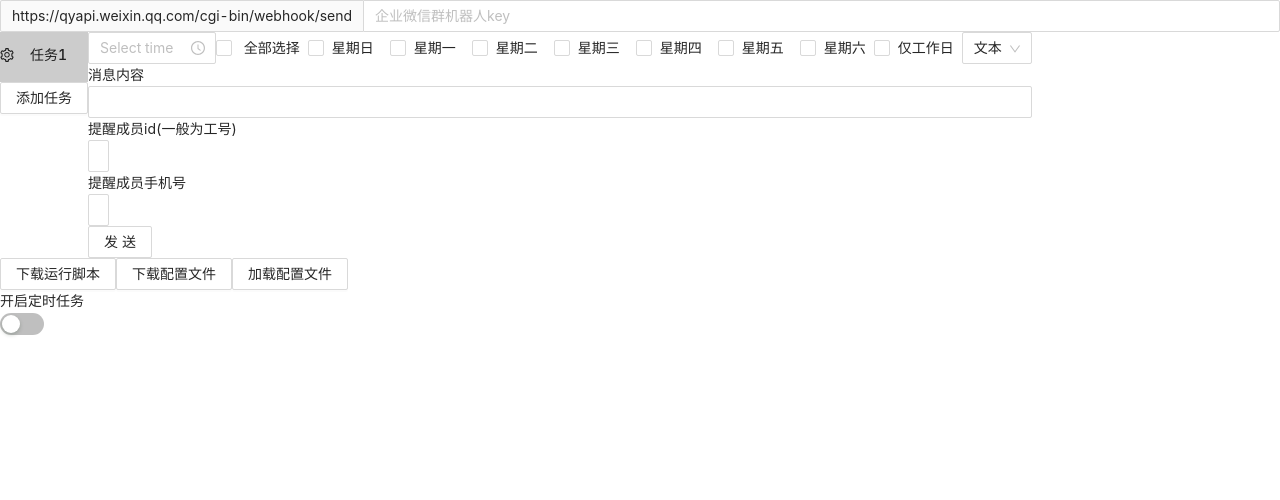
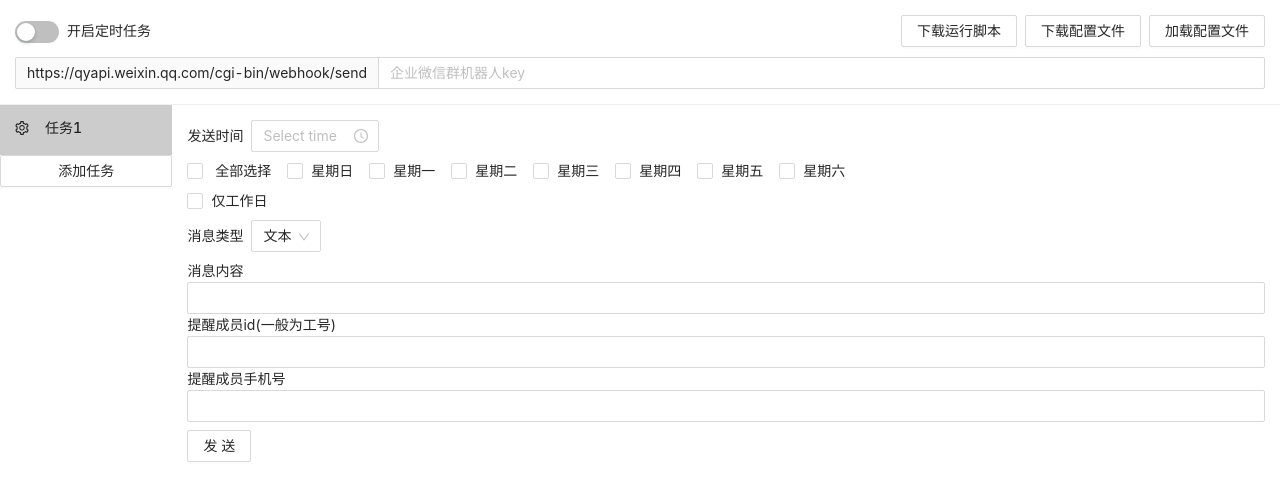
Before and after one commit to DandiacalMonkey/night-time-urination-wx-bot, a Vue app: page / in a window 1280 px wide. Shown: the top 500 px of the page. Built offline with nearby package versions, Linux system fonts and the light colour scheme.

Commit message:
feat: 优化控件布局

```diff
--- a/src/App.vue
+++ b/src/App.vue
@@ -1,7 +1,5 @@
 <template>
-    <div>
-        <router-view></router-view>
-    </div>
+    <router-view></router-view>
 </template>
 
 <script lang="ts">
--- a/src/views/Home.vue
+++ b/src/views/Home.vue
@@ -1,23 +1,30 @@
 <template>
-    <div id="mainContainer">
-        <div id="header">
-            <a-input ref=botWebhookKeyInput v-bind:addon-before="botInterfaceUrl"
-                placeholder="企业微信群机器人key" v-model:value="botMessage.key" />
+    <div id="container">
+        <div id="title">
+            <a-space id="titleSpaceLeft">
+                <a-switch v-on:change="onScheduleChange" v-model:checked="isScheduleStart" />
+                <span>开启定时任务</span>
+            </a-space>
+            <a-space id="titleSpaceRight" align="end">
+                <a-button v-on:click="onDownloadScript">下载运行脚本</a-button>
+                <a-button v-on:click="onDownloadConfig">下载配置文件</a-button>
+                <a-button v-on:click="onLoadConfig">加载配置文件</a-button>
+            </a-space>
+            <div id="botWebhookKeyInputContainer">
+                <a-input id="botWebhookKeyInput" ref=botWebhookKeyInput v-bind:addon-before="botInterfaceUrl"
+                    placeholder="企业微信群机器人key" v-model:value="botMessage.key" />
+            </div>
         </div>
-        <div id="center">
-            <TaskList v-bind:tasks="botMessage.tasks"
+        <a-divider id="titleDivider" />
+        <div id="mainContainer">
+            <TaskList id="taskList"
+                v-bind:tasks="botMessage.tasks"
                 v-on:selected="onSelected"
                 v-bind:selectedIndex="selectedIndex"
                 v-on:addTask="onAddTask"></TaskList>
-            <TaskSettings v-bind:task="botMessage.tasks[selectedIndex]"
+            <TaskSettings id="taskSettings"
+                v-bind:task="botMessage.tasks[selectedIndex]"
                 v-bind:botKey="botMessage.key"></TaskSettings>
-        </div>
-        <div id="footer">
-            <a-button v-on:click="onDownloadScript">下载运行脚本</a-button>
-            <a-button v-on:click="onDownloadConfig">下载配置文件</a-button>
-            <a-button v-on:click="onLoadConfig">加载配置文件</a-button>
-            <div>开启定时任务</div>
-            <a-switch v-on:change="onScheduleChange" v-model:checked="isScheduleStart" />
         </div>
     </div>
 </template>
@@ -124,9 +131,50 @@ export default defineComponent({
 </script>
 
 <style lang="css">
-#center {
+#container {
     width: 100%;
     height: 100%;
+    max-height: 100%;
     display: flex;
+    flex-direction: column;
+    position: relative;
 }
+#title {
+    width: 100%;
+    padding: 15px;
+    display: flex;
+    flex-wrap: wrap;
+}
+#titleSpaceRight {
+    flex: 1 1 auto;
+    display: flex;
+    justify-content: flex-end;
+}
+#botWebhookKeyInputContainer {
+
+    width: 100%;
+    padding-top: 10px;
+}
+
+#titleDivider {
+    margin: 0px;
+}
+
+#mainContainer {
+    flex-grow: 1;
+    display: flex;
+    align-items: stretch;
+    position: relative;
+    overflow: hidden;
+}
+#header {
+    margin: 15px;
+}
+#taskList {
+    width: 200px;
+    overflow-x: hidden;
+    overflow-y: scroll;
+    position: relative;
+}
+
 </style>
--- a/src/views/TaskList.vue
+++ b/src/views/TaskList.vue
@@ -1,5 +1,5 @@
 <template>
-  <div>
+  <div id="taskList">
     <a-list item-layout="horizontal" :data-source="tasks">
       <template #renderItem="{ item, index }">
         <a-list-item v-bind:class="{taskItem: index != selectedIndex, selectedTaskItem: index == selectedIndex}" v-on:click="$emit('selected', index)">
@@ -47,6 +47,11 @@ export default defineComponent({
 </script>
 
 <style lang="css">
+#taskList {
+  display: flex;
+  flex-direction: column;
+  flex-wrap: nowrap;
+}
 .taskItem:hover {
     background: rgba(0, 0, 0, 0.1);
 }
@@ -56,4 +61,7 @@ export default defineComponent({
 .taskItemName {
     user-select: none;
 }
+.ant-list-item-meta {
+    padding-left: 15px;
+}
 </style>
--- a/src/views/TaskSettings.vue
+++ b/src/views/TaskSettings.vue
@@ -1,7 +1,11 @@
 <template>
-    <div>
+    <a-space id="taskSetting" direction="vertical">
+        <a-space>
+            <span>发送时间</span>
             <a-time-picker v-model:value="task.time"
                 valueFormat="HH:mm" format="HH:mm"></a-time-picker>
+        </a-space>
+        <a-space>
             <a-checkbox v-model:checked="checkAllWeek"
                 v-bind:indeterminate="indeterminateWeek"
                 v-on:change="onCheckAllWeek">
@@ -9,18 +13,22 @@
             </a-checkbox>
             <a-checkbox-group v-model:value="task.week"
                 v-bind:options="weekOptions" />
+        </a-space>
         <a-checkbox v-model:checked="task.weekdays">仅工作日</a-checkbox>
+        <a-space>
+            <span>消息类型</span>
             <a-select v-bind:options="supportMessageTypes"
                 v-model:value="task.msgtype">
             </a-select>
+        </a-space>
         <div id="textSettings" v-if="task.msgtype == BotMessageType.TEXT">
             <div>消息内容</div>
             <a-input v-model:value="task.text.content"></a-input>
             <div>提醒成员id(一般为工号)</div>
-            <a-select mode="tags" v-model:value="task.text.mentioned_list">
+            <a-select class="mentionedList" mode="tags" v-model:value="task.text.mentioned_list">
             </a-select>
             <div>提醒成员手机号</div>
-            <a-select mode="tags" v-model:value="task.text.mentioned_mobile_list">
+            <a-select class="mentionedMobileList" mode="tags" v-model:value="task.text.mentioned_mobile_list">
             </a-select>
         </div>
         <div id="textSettings" v-else-if="task.msgtype == BotMessageType.IMAGE">
@@ -53,7 +61,7 @@
         <a-button v-on:click="sendMessage">
             发送
         </a-button>
-    </div>
+    </a-space>
 </template>
 
 <script lang="ts">
@@ -299,5 +307,15 @@ export default defineComponent({
 </script>
 
 <style lang="css">
-
+#taskSettings {
+    width: 100%;
+    padding: 15px;
+    position: relative;
+}
+.mentionedList {
+    width: 100%;
+}
+.mentionedMobileList {
+    width: 100%;
+}
 </style>
```
Lines whose indentation alone changed are shown as unchanged.
